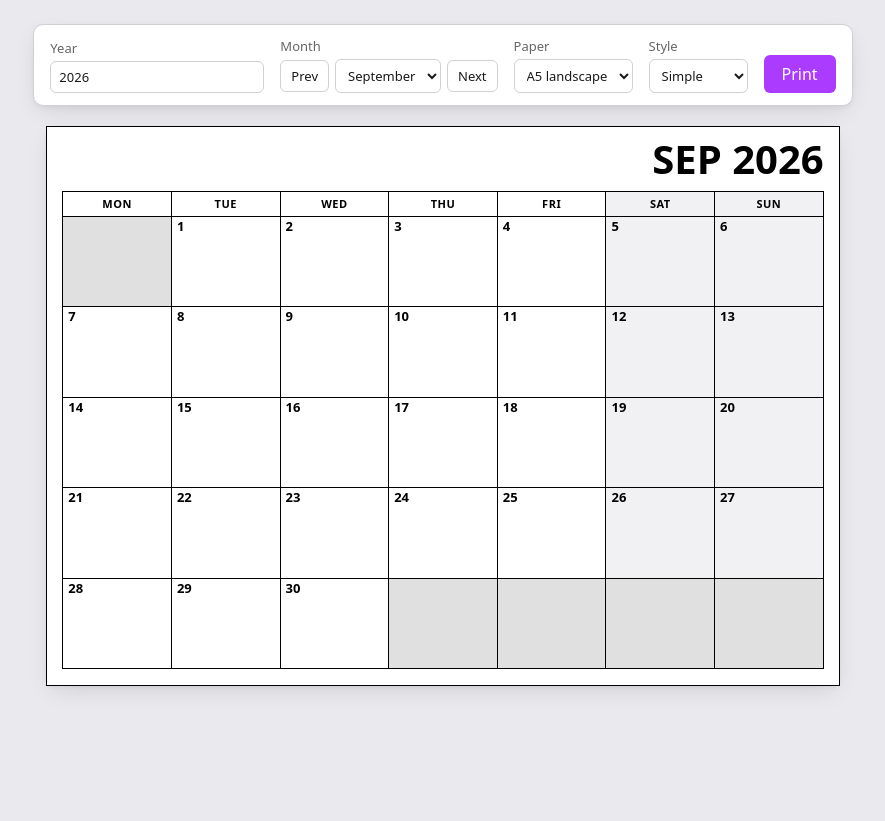
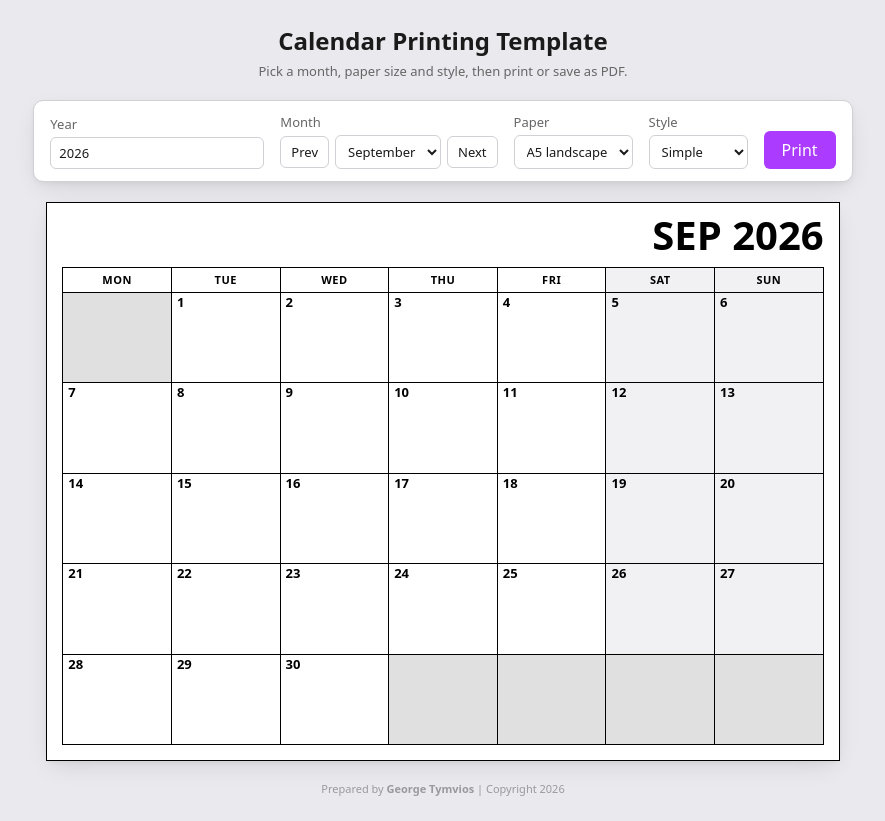
Before and after one commit to tymvios/calendar-template-print, a React (Vite) app: page / in a window 1280 px wide. Shown: the whole page, without its empty margins (197-1082 px from the left). Before the commit the page ends 800 px from the top, so only its background shows below. Built offline with nearby package versions, Linux system fonts and the light colour scheme.

Commit message:
feat: add header and footer to App component with title and copyright information

```diff
--- a/index.html
+++ b/index.html
@@ -10,7 +10,7 @@
       href="https://fonts.googleapis.com/css2?family=Inter:wght@400;500;600;700;800&display=swap"
       rel="stylesheet"
     />
-    <title>calendartemplate</title>
+    <title>Calendar Printing Template</title>
   </head>
   <body>
     <div id="root"></div>
--- a/src/App.module.scss
+++ b/src/App.module.scss
@@ -6,6 +6,28 @@
   gap: 20px;
   padding: 24px;
   background: var(--app-bg);
+}
+
+.header {
+  display: flex;
+  flex-direction: column;
+  align-items: center;
+  gap: 4px;
+  text-align: center;
+
+  h1 {
+    margin: 0;
+    font-family: var(--heading);
+    font-size: 24px;
+    font-weight: 800;
+    color: var(--ink);
+  }
+
+  p {
+    margin: 0;
+    font-size: 13px;
+    color: var(--muted);
+  }
 }
 
 .toolbar {
@@ -86,6 +108,18 @@
   &:focus-visible {
     outline: 2px solid var(--accent);
     outline-offset: 2px;
+  }
+}
+
+.footer {
+  font-size: 11px;
+  color: var(--muted);
+  opacity: 0.6;
+
+  a {
+    color: var(--muted);
+    text-decoration: none;
+    font-weight: 700;
   }
 }
 
@@ -214,6 +248,14 @@
   }
 
   .toolbar {
+    display: none;
+  }
+
+  .header {
+    display: none;
+  }
+
+  .footer {
     display: none;
   }
 
@@ -466,6 +508,14 @@
     display: none !important;
   }
 
+  .header {
+    display: none !important;
+  }
+
+  .footer {
+    display: none !important;
+  }
+
   .page {
     box-shadow: none;
     // border: 1px solid #000;
--- a/src/App.tsx
+++ b/src/App.tsx
@@ -113,6 +113,11 @@ function App() {
 
   return (
     <div className={styles.app}>
+      <header className={styles.header}>
+        <h1>Calendar Printing Template</h1>
+        <p>Pick a month, paper size and style, then print or save as PDF.</p>
+      </header>
+
       <div className={styles.toolbar}>
         <label>
           Year
@@ -240,6 +245,10 @@ function App() {
           </div>
         </div>
       </div>
+
+      <footer className={styles.footer}>
+        Prepared by <a href="https://www.georgetymvios.com" target="_blank" rel="noopener noreferrer">George Tymvios</a> | Copyright {new Date().getFullYear()}
+      </footer>
     </div>
   );
 }
```
